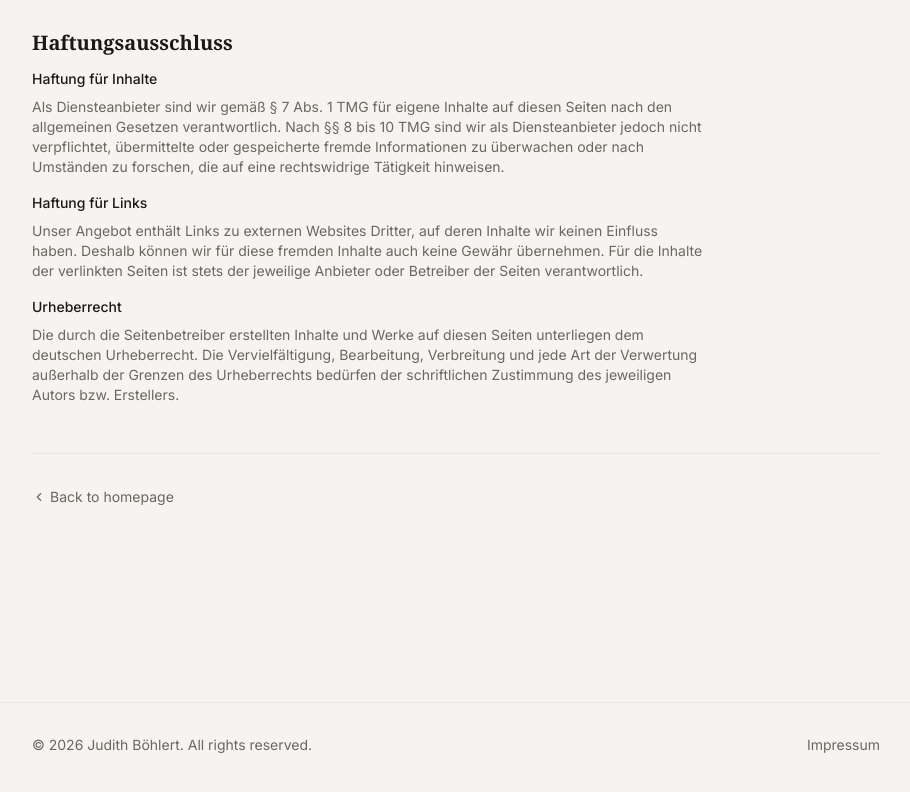
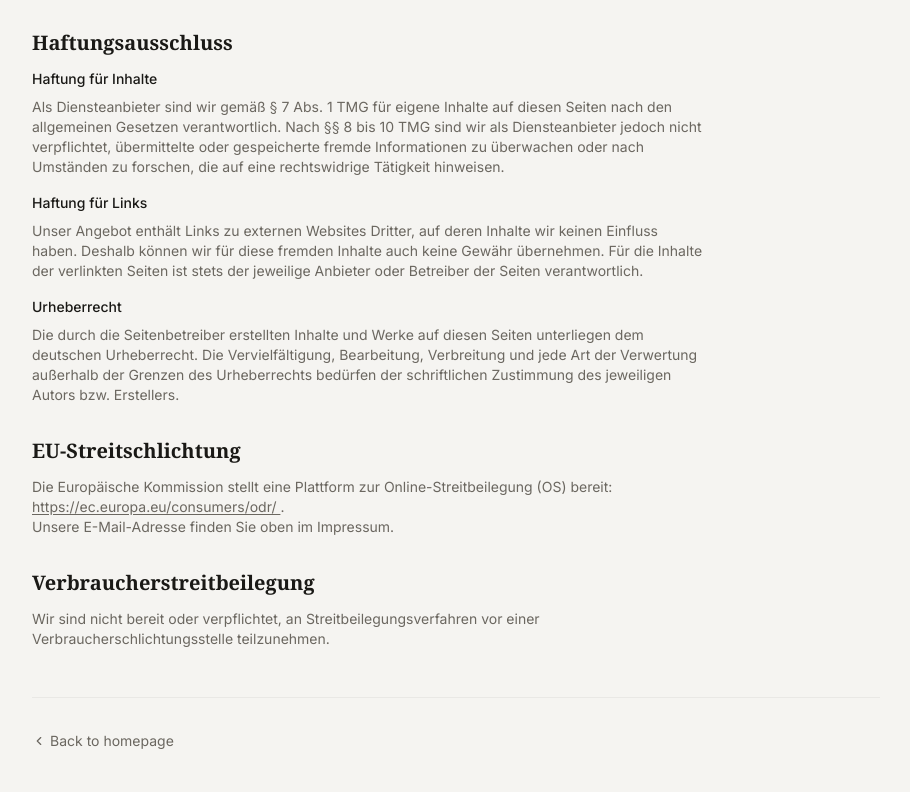
Before and after one commit to judicodes/personal-homepage, an Astro site: page /imprint in a window 1280 px wide. Shown: the part 712-1504 px from the top of the page, without its empty margins (184-1094 px from the left). Built offline with nearby package versions, Linux system fonts and the light colour scheme; Astro itself is replaced by a stand-in of ours; a web font is replaced by a local one.

Commit message:
Fix nav bug and update imprint.

```diff
--- a/src/components/Nav.astro
+++ b/src/components/Nav.astro
@@ -25,13 +25,13 @@
 
     <div class="flex items-center gap-1">
       <a
-        href="#hello"
+        href="/#hello"
         class="text-sm font-medium px-3 py-2 rounded-md text-[#6b6760] dark:text-[#9b9790] hover:text-[#1a1916] dark:hover:text-[#e8e6e1] hover:bg-black/5 dark:hover:bg-white/10 transition-colors duration-150"
       >
         About
       </a>
       <a
-        href="#services"
+        href="/#services"
         class="text-sm font-medium px-3 py-2 rounded-md text-[#6b6760] dark:text-[#9b9790] hover:text-[#1a1916] dark:hover:text-[#e8e6e1] hover:bg-black/5 dark:hover:bg-white/10 transition-colors duration-150"
       >
         Services
--- a/src/pages/imprint.astro
+++ b/src/pages/imprint.astro
@@ -108,6 +108,36 @@
         </p>
       </section>
 
+      <!-- EU-Streitschlichtung -->
+      <section>
+        <h2 class="font-serif text-xl font-bold text-[#1a1916] dark:text-[#e8e6e1] mb-3">
+          EU-Streitschlichtung
+        </h2>
+        <p class="text-sm">
+          Die Europäische Kommission stellt eine Plattform zur Online-Streitbeilegung (OS) bereit:
+          <a
+            href="https://ec.europa.eu/consumers/odr/"
+            target="_blank"
+            rel="noopener noreferrer"
+            class="underline underline-offset-2 hover:text-[#8b6f47] transition-colors duration-150"
+          >
+            https://ec.europa.eu/consumers/odr/
+          </a>.<br />
+          Unsere E-Mail-Adresse finden Sie oben im Impressum.
+        </p>
+      </section>
+
+      <!-- Verbraucherschlichtung -->
+      <section>
+        <h2 class="font-serif text-xl font-bold text-[#1a1916] dark:text-[#e8e6e1] mb-3">
+          Verbraucher&shy;streit&shy;beilegung
+        </h2>
+        <p class="text-sm">
+          Wir sind nicht bereit oder verpflichtet, an Streitbeilegungsverfahren vor einer
+          Verbraucherschlichtungsstelle teilzunehmen.
+        </p>
+      </section>
+
     </div>
 
     <div class="mt-12 pt-8 border-t border-black/5 dark:border-white/5">
```
